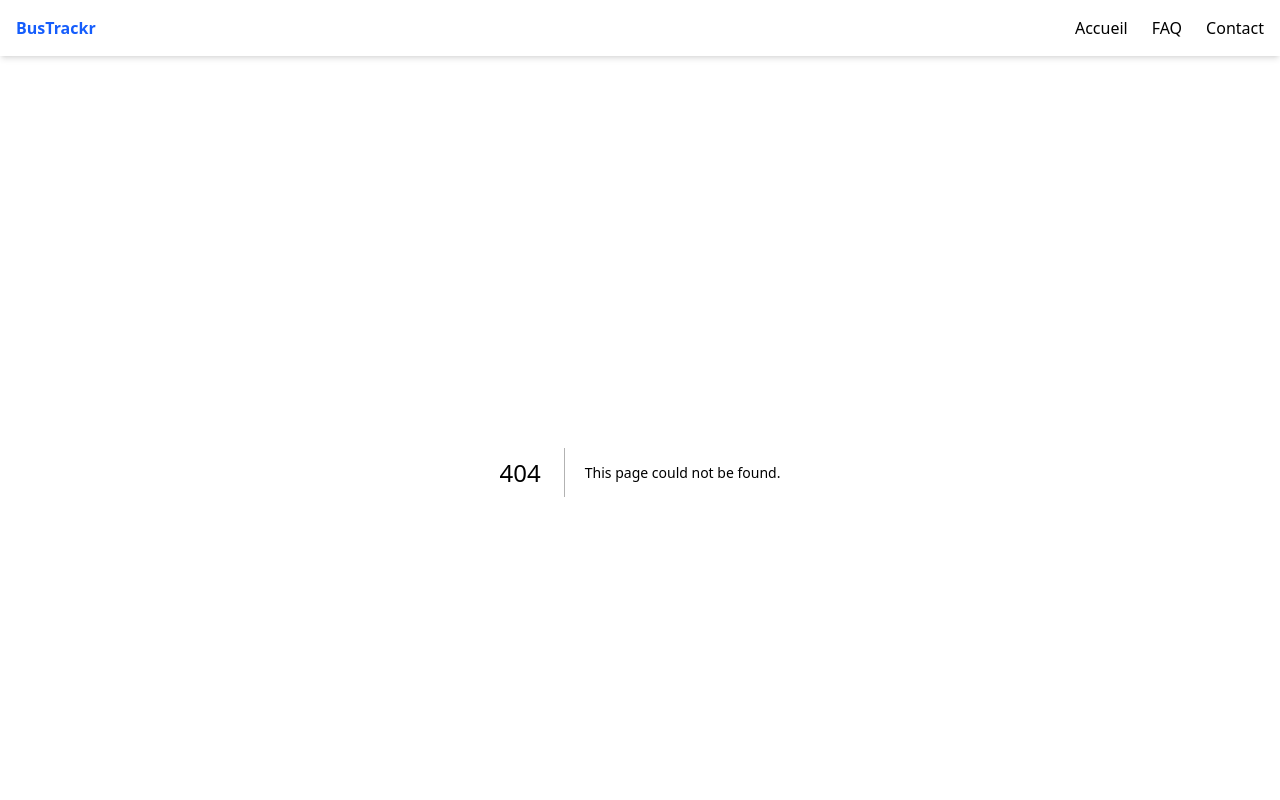
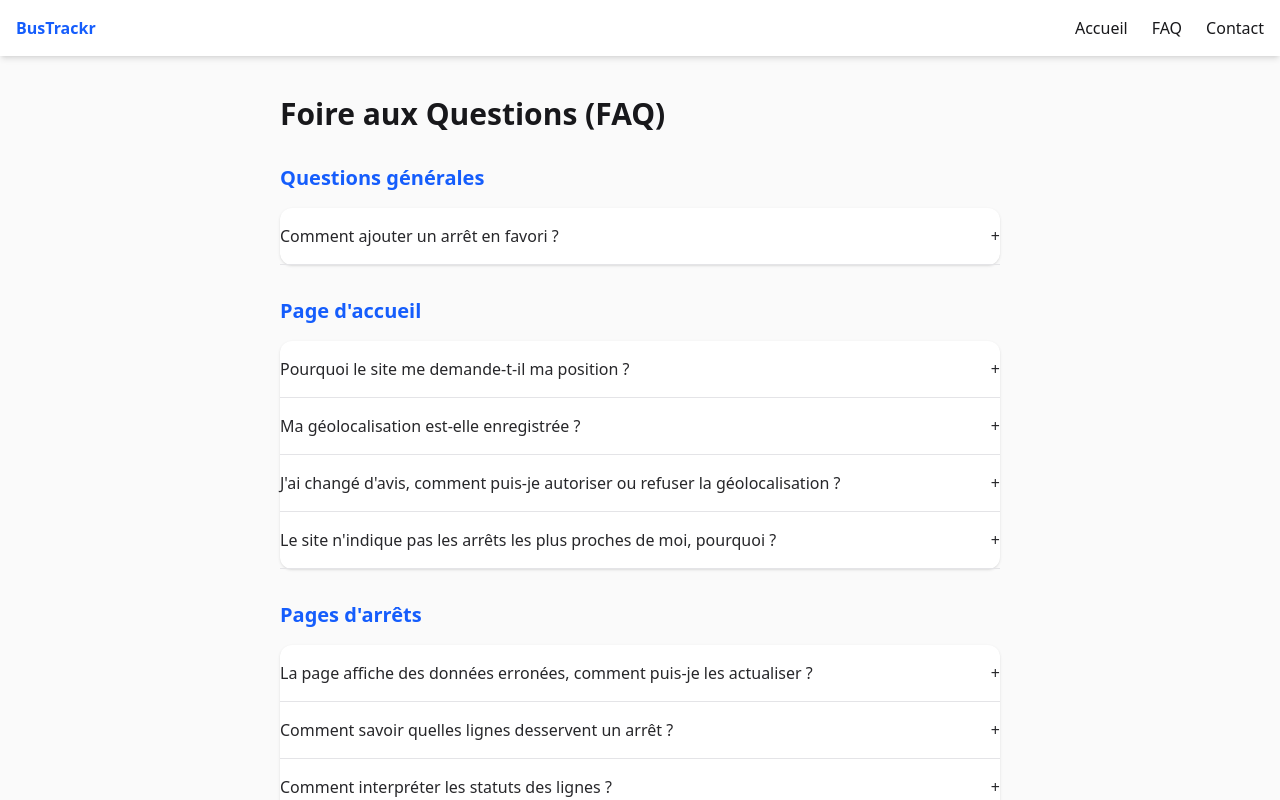
Before and after one commit to Gamers-geek/bustrackr, a Next.js app: page /faq in a window 1280 px wide. Before the commit this address had no page. Shown: the top 800 px of the page. Built offline with nearby package versions, Linux system fonts and the light colour scheme.

Commit message:
Ajout de la page de FAQ

```diff
--- /dev/null
+++ b/app/faq/page.js
@@ -0,0 +1,91 @@
+import Accordion from "@/components/Accordion";
+
+export default function FAQPage()
+{
+    const categories = [
+        {
+            title: "Questions générales",
+            faqs: [
+                {
+                    q: "Comment ajouter un arrêt en favori ?",
+                    a: "Pour ajouter un arrêt en favori, cliquez sur le bouton \"Ajouter aux favoris\" situé en haut de la page de l'arrêt."
+                }
+            ]
+        },
+        {
+            title: "Page d'accueil",
+            faqs: [
+                {
+                    q: "Pourquoi le site me demande-t-il ma position ?",
+                    a: "Le site vous demande votre position pour vous proposer les arrêts les plus proches de vous. Toutefois, si vous le désirez, vous pouvez refuser de partager votre position et rechercher un arrêt manuellement."
+                },
+                {
+                    q: "Ma géolocalisation est-elle enregistrée ?",
+                    a: "Non, nous n'enregistrons pas votre géolocalisation. Cependant, pour des raisons de performance, votre géolocalisation est enregistrée dans votre navigateur pour une durée de 15 minutes pour ne pas avoir à la redemander à chaque rafraîchissement de la page."
+                },
+                {
+                    q: "J'ai changé d'avis, comment puis-je autoriser ou refuser la géolocalisation ?",
+                    a: "Consulter les guides propres à chaque navigateur pour autoriser ou refuser la géolocalisation : <a href=\"https://support.google.com/chrome/answer/142065?co=GENIE.Platform%3DDesktop&hl=fr\" class='hover:text-blue-500 underline'>Google Chrome</a>, <a href='https://support.mozilla.org/fr/kb/firefox-partage-t-il-ma-position-avec-sites-web#w_navigation-avec-geolocalisation-integree' class='hover:text-blue-500 underline'>Firefox</a>, <a href='https://support.microsoft.com/fr-fr/microsoft-edge/localisation-et-confidentialit%C3%A9-dans-microsoft-edge-31b5d154-0b1b-90ef-e389-7c7d4ffe7b04#:~:text=des%20sites%20web%20%3A-,Dans%20Microsoft%20Edge%2C%20s%C3%A9lectionnez%20l%20Param%C3%A8tres%20%3E%20cookies%20et%20l%27,acc%C3%A9der%20%C3%A0%20votre%20emplacement%20pr%C3%A9cis.' class='hover:text-blue-500 underline'>Microsoft Edge</a>, <a href='https://help.opera.com/fr/latest/security-and-privacy/' class='hover:text-blue-500 underline'>Opera</a>"
+                },
+                {
+                    q: "Le site n'indique pas les arrêts les plus proches de moi, pourquoi ?",
+                    a: "<strong>Cas 1 : vous avez refusé d'être géolocalisé\n" +
+                        "Solution :</strong> autoriser la géolocalisation dans les paramètres de votre navigateur (voir question précédente).\n" +
+                        "\n" +
+                        "<strong>Cas 2 : vous avez autorisé la géolocalisation\n" +
+                        "Solution : </strong>Pour des raisons de performances, votre géolocalisation est enregistrée dans votre navigateur pour une durée de 15 minutes. Si vous avez changé de position dans les 15 dernières minutes, cliquez simplement sur le bouton \"Actualiser\", juste en dessous du texte \"Arrêts aux alentours\"."
+                },
+            ]
+        },
+        {
+            title: "Pages d'arrêts",
+            faqs: [
+                {
+                    q: "La page affiche des données erronées, comment puis-je les actualiser ?",
+                    a: "Pour actualiser les données d'un arrêt, cliquez sur le bouton \"Actualiser les données\" situé en haut de la page. Si vous avez des problèmes avec la mise à jour des données, vous pouvez également vider le cache de votre navigateur.",
+                },
+                {
+                    q: "Comment savoir quelles lignes desservent un arrêt ?",
+                    a: "Vous pouvez obtenir de multiples informations dont les lignes desservant un arrêt en cliquant sur le bouton \"En savoir plus sur l'arrêt\" situé en haut de la page.",
+                },
+                {
+                    q: "Comment interpréter les statuts des lignes ?",
+                    a: "Pour chaque trajet, vous pouvez voir un statut qui vous indique si le bus est à l'heure ou non. Il existe 7 statuts différents :\n" +
+                        "\n" +
+                        "<strong>À l'heure :</strong> le bus est à l'heure\n" +
+                        "<strong>En avance :</strong> le bus est en avance\n" +
+                        "<strong>Retardé :</strong> le bus est retardé\n" +
+                        "<strong>Non desservi :</strong> le bus ne desservira pas cet arrêt (motif exceptionnel)\n" +
+                        "<strong>Pas de rapport :</strong> le bus ne transmet pas de donnée en temps réel. Il est théoriquement à l'heure.\n" +
+                        "<strong>Supprimé :</strong> le bus ne passera pas.\n" +
+                        "<strong>Non attendu :</strong> l'arrêt du bus à cet arrêt n'était pas prévu.",
+                },
+                {
+                    q: "Comment en savoir plus sur les conditions d'accessibilité d'un trajet ?",
+                    a: "Pour en savoir plus sur les conditions d'accessibilité d'un trajet, cliquez sur l'icône  située en haut à droite de chaque trajet.",
+                },
+            ]
+        }
+    ]
+
+
+    return (
+        <div className={"max-w-3xl mx-auto p-6 space-y-8"}>
+            <h1 className="text-3xl font-bold text-zinc-900 dark:text-zinc-100">
+                Foire aux Questions (FAQ)
+            </h1>
+            {categories.map((cat, idx) => (
+                <section key={idx} className="space-y-4">
+                    <h2 className="text-xl font-semibold text-blue-600 dark:text-blue-400">
+                        {cat.title}
+                    </h2>
+                    <div className="bg-white dark:bg-zinc-900 rounded-xl shadow divide-y divide-zinc-200 dark:divide-zinc-700">
+                        {cat.faqs.map((faq, i) => (
+                            <Accordion key={i} question={faq.q} answer={faq.a} />
+                        ))}
+                    </div>
+                </section>
+            ))}
+        </div>
+    )
+}
--- /dev/null
+++ b/components/Accordion.js
@@ -0,0 +1,24 @@
+"use client";
+import { useState } from "react";
+
+export default function Accordion({ question, answer }) {
+    const [open, setOpen] = useState(false);
+
+    return (
+        <div className="border-b border-zinc-200 dark:border-zinc-700">
+            <button
+                onClick={() => setOpen(!open)}
+                className="w-full flex justify-between items-center py-4 text-left font-medium text-zinc-800 dark:text-zinc-200 hover:text-blue-600 dark:hover:text-blue-400 cursor-pointer"
+            >
+                {question}
+                <span>{open ? "−" : "+"}</span>
+            </button>
+            {open && (
+                <div
+                    className="pb-4 text-zinc-600 dark:text-zinc-400 prose prose-sm max-w-none prose-a:text-blue-600 dark:prose-invert"
+                    dangerouslySetInnerHTML={{ __html: answer.replace(/\n/g, "<br />") }}
+                />
+            )}
+        </div>
+    );
+}
```
